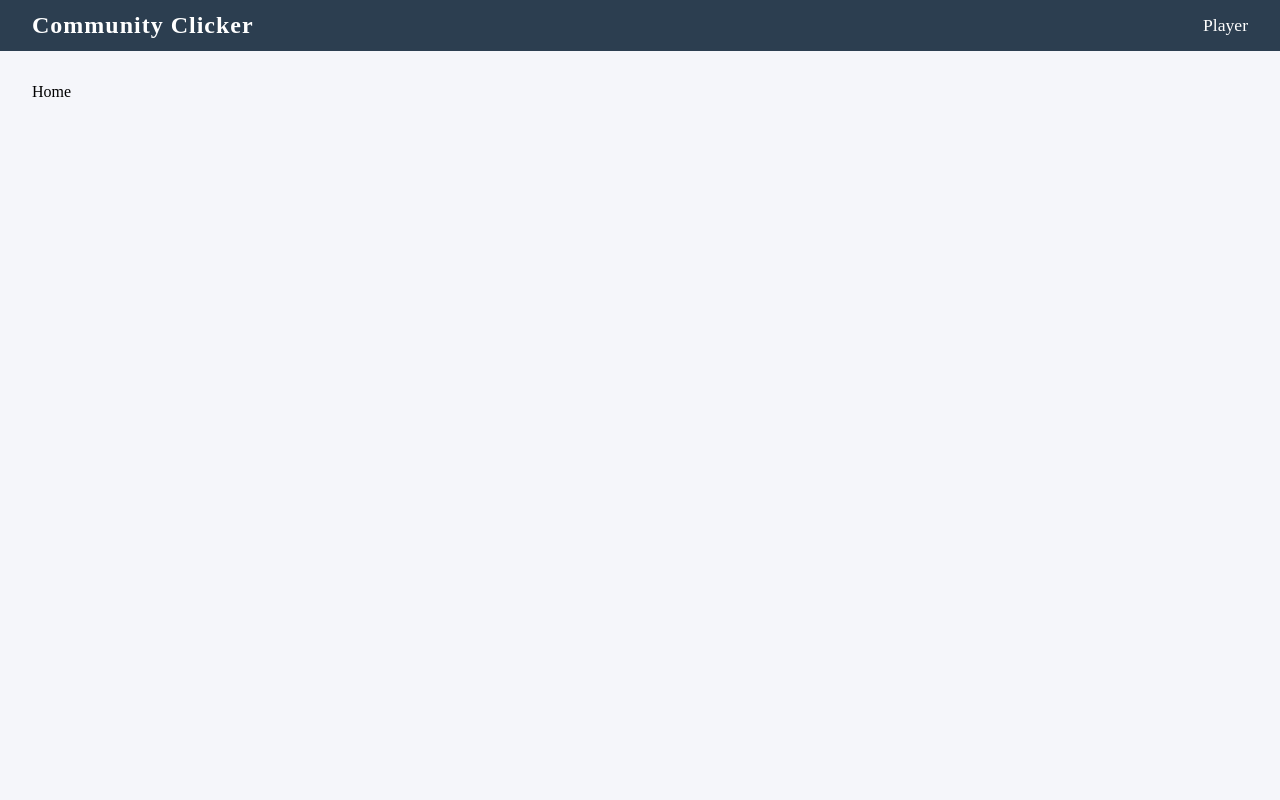
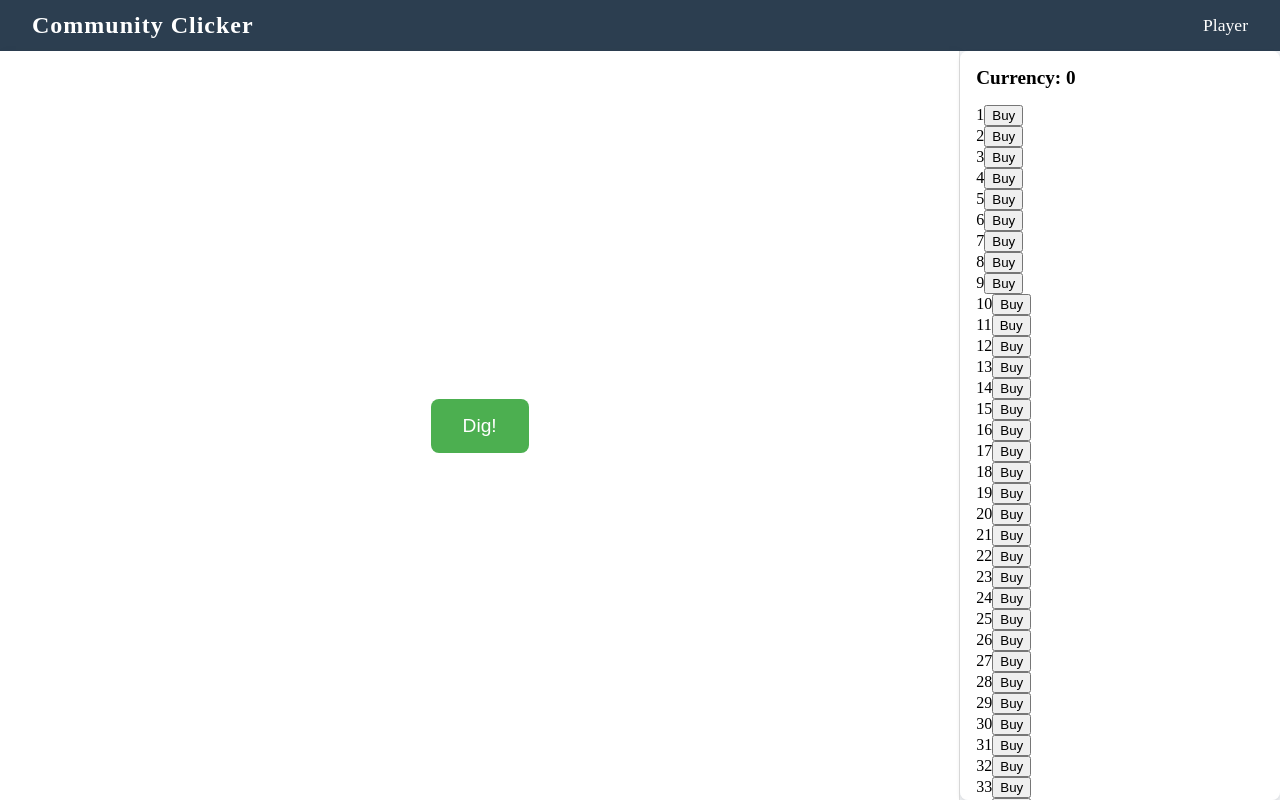
Before and after one commit to Alorian42/community-clicker, a Vue app: page / in a window 1280 px wide. Built offline with nearby package versions, Linux system fonts and the light colour scheme; the HTML template or start-up script is replaced by a standard one.

Commit message:
feat: implement game logic and UI components for Community Clicker

```diff
--- a/package.json
+++ b/package.json
@@ -14,6 +14,7 @@
     "vue-router": "^4.5.1"
   },
   "devDependencies": {
+    "@types/node": "^22.15.24",
     "@vitejs/plugin-vue": "^5.2.3",
     "@vue/tsconfig": "^0.7.0",
     "prettier": "^3.5.3",
--- a/src/App.vue
+++ b/src/App.vue
@@ -6,7 +6,15 @@
 </template>
 
 <script setup lang="ts">
+import { onBeforeMount } from 'vue';
 import Header from './components/Header.vue';
+import { Game } from './class/Game';
+
+onBeforeMount(() => {
+	const game = new Game();
+
+	game.start();
+});
 </script>
 <style>
 html,
@@ -25,7 +33,6 @@ body,
 
 .container {
 	flex: 1;
-	padding: 2rem;
 	background: #f5f6fa;
 	min-height: 0;
 }
--- /dev/null
+++ b/src/class/Game.ts
@@ -0,0 +1,51 @@
+import { useGameStore } from '../stores/game';
+
+export class Game {
+	private running: boolean = false;
+	private lastUpdate: number = 0;
+	private updateInterval: number = 1000; // 1 second per tick
+
+	constructor() {
+		const gameStore = useGameStore();
+		gameStore.init(this);
+	}
+
+	get isRunning(): boolean {
+		return this.running;
+	}
+
+	public start(): void {
+		if (!this.running) {
+			this.running = true;
+			this.lastUpdate = performance.now();
+
+			console.log('Game started');
+
+			this.gameLoop();
+		}
+	}
+
+	public stop(): void {
+		this.running = false;
+
+		console.log('Game stopped');
+	}
+
+	private gameLoop = (): void => {
+		if (!this.running) return;
+
+		const now = performance.now();
+		const delta = now - this.lastUpdate;
+
+		if (delta >= this.updateInterval) {
+			this.update(delta);
+			this.lastUpdate = now;
+		}
+
+		requestAnimationFrame(this.gameLoop);
+	};
+
+	private update(delta: number): void {
+		// Update game logic here
+	}
+}
--- /dev/null
+++ b/src/components/MainButton.vue
@@ -0,0 +1,51 @@
+<template>
+	<button class="main-btn" :class="{ clicked: isClicked }" @click="handleClick">
+		Dig!
+	</button>
+</template>
+
+<script setup lang="ts">
+import { ref } from 'vue';
+import { useGameStore } from '../stores/game';
+const { incrementCurrency } = useGameStore();
+
+const isClicked = ref(false);
+
+const handleClick = () => {
+	incrementCurrency(1);
+	isClicked.value = true;
+	setTimeout(() => {
+		isClicked.value = false;
+	}, 200); // duration matches animation
+};
+</script>
+
+<style scoped>
+.main-btn {
+	padding: 1rem 2rem;
+	background: #4caf50;
+	color: #fff;
+	border: none;
+	border-radius: 8px;
+	font-size: 1.2rem;
+	cursor: pointer;
+	transition: background 0.2s;
+}
+.main-btn:hover {
+	background: #388e3c;
+}
+.main-btn.clicked {
+	animation: btn-pop 0.2s;
+}
+@keyframes btn-pop {
+	0% {
+		transform: scale(1);
+	}
+	50% {
+		transform: scale(1.15);
+	}
+	100% {
+		transform: scale(1);
+	}
+}
+</style>
--- /dev/null
+++ b/src/components/Shop.vue
@@ -0,0 +1,42 @@
+<template>
+	<div class="shop">
+		<div class="shop-header">Currency: {{ currency }}</div>
+		<div class="shop-items">
+			<!-- Shop items will be rendered here -->
+			<!-- Example item: -->
+			<div class="shop-item" v-for="item in 200" :key="item">
+				<span>{{ item }}</span>
+				<button @click="">Buy</button>
+			</div>
+		</div>
+	</div>
+</template>
+
+<script setup lang="ts">
+import { computed } from 'vue';
+import { useGameStore } from '../stores/game'; // Adjust the path if needed
+
+const gameStore = useGameStore();
+const currency = computed(() => gameStore.currency);
+</script>
+
+<style scoped>
+.shop {
+	height: 100%;
+	display: flex;
+	flex-direction: column;
+	box-sizing: border-box;
+	padding: 16px;
+	background: #fff;
+	border-radius: 8px;
+	box-shadow: 0 2px 4px rgba(0, 0, 0, 0.1);
+	overflow-y: auto;
+}
+
+.shop-header {
+	position: sticky;
+	font-weight: bold;
+	margin-bottom: 16px;
+	font-size: 1.2em;
+}
+</style>
--- /dev/null
+++ b/src/stores/game.ts
@@ -0,0 +1,26 @@
+import { defineStore } from 'pinia';
+import { ref } from 'vue';
+import type { Game } from '../class/Game';
+
+export const useGameStore = defineStore('game', () => {
+	const currency = ref(0);
+	const game = ref(null as Game | null);
+
+	const init = (initGame: Game) => {
+		currency.value = 0;
+
+		game.value = initGame;
+	};
+
+	const incrementCurrency = (amount: number) => {
+		if (game.value?.isRunning) {
+			currency.value += amount;
+		}
+	};
+
+	return {
+		currency,
+		init,
+		incrementCurrency,
+	};
+});
--- a/src/views/Home.vue
+++ b/src/views/Home.vue
@@ -1,3 +1,47 @@
-<template>Home</template>
-<script setup lang="ts"></script>
-<style scoped></style>
+<template>
+	<div class="container">
+		<section class="main-section">
+			<div class="center-content">
+				<MainButton />
+			</div>
+		</section>
+		<section class="side-section">
+			<Shop />
+		</section>
+	</div>
+</template>
+
+<script setup lang="ts">
+import Shop from '../components/Shop.vue';
+import MainButton from '../components/MainButton.vue';
+</script>
+
+<style scoped>
+.container {
+	display: flex;
+	height: 100%;
+	background: #f5f6fa;
+}
+
+.main-section {
+	flex: 3;
+	display: flex;
+	align-items: center;
+	justify-content: center;
+	background: #fff;
+	box-shadow: 2px 0 8px rgba(0, 0, 0, 0.03);
+}
+
+.center-content {
+	width: 100%;
+	display: flex;
+	justify-content: center;
+	align-items: center;
+}
+
+.side-section {
+	flex: 1;
+	background: #f0f2f5;
+	border-left: 1px solid #e0e0e0;
+}
+</style>
```
Also changed, not shown: tsconfig.app.json (+7 -1 lines), vite.config.ts (+4 -4 lines), 1 other file (tests, documents, lock files or other folders).
